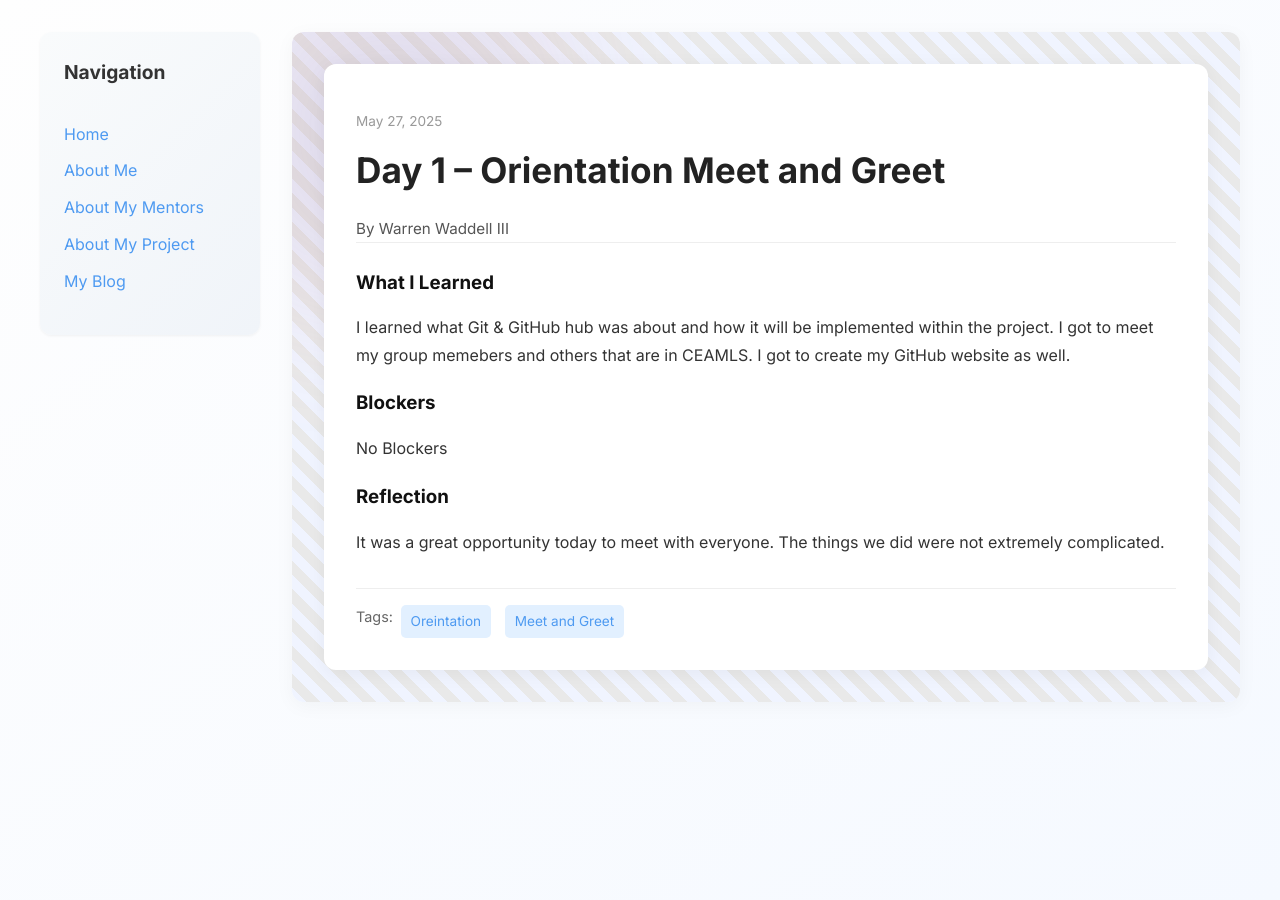
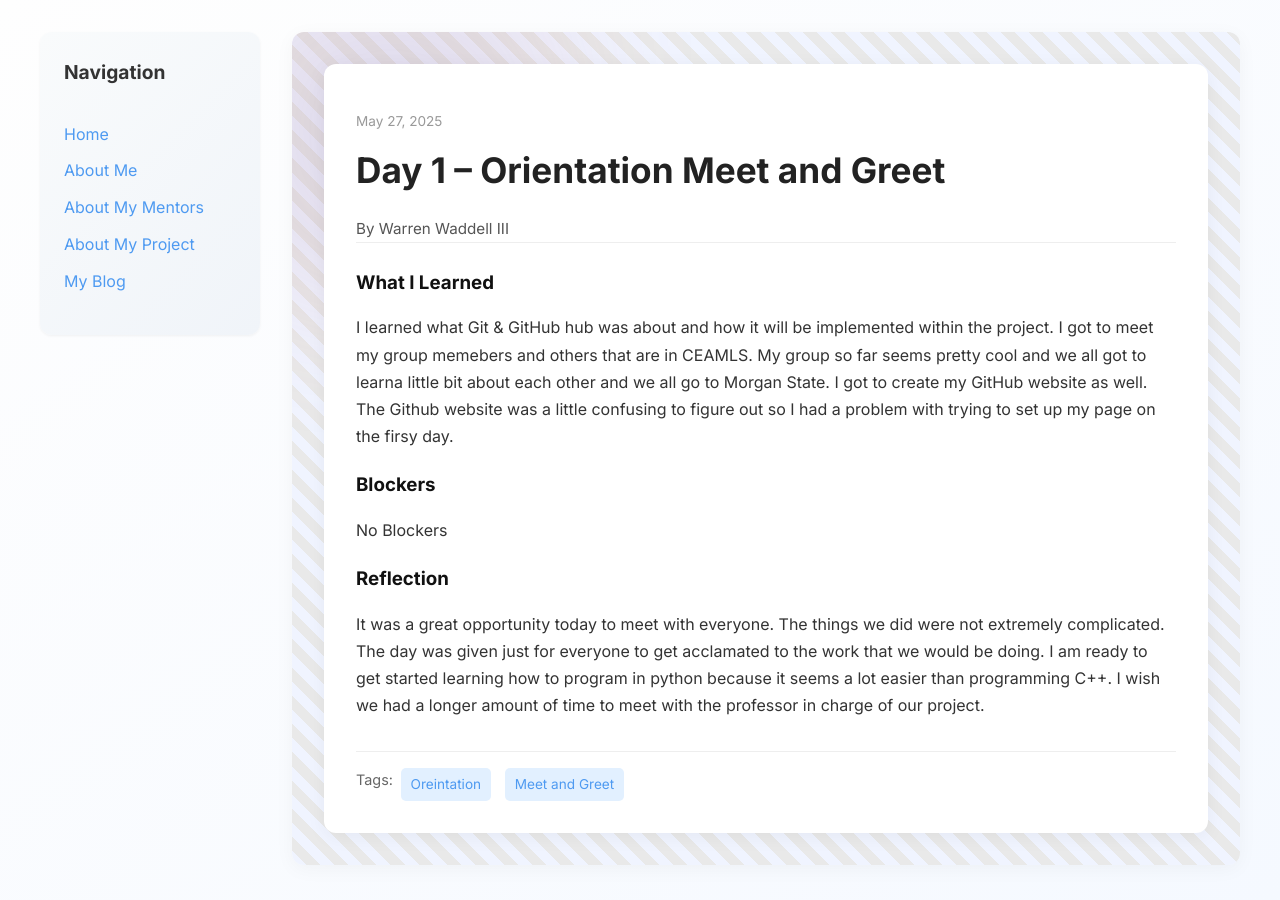
Before and after one commit to Waddelltre3/Waddelltre3.github.io, a Jekyll site: the page built from _posts/2025-05-27-day-1.md, in a window 1280 px wide. Built offline with Jekyll 4.4.1, drawn with Linux system fonts in a browser that asks for light colours.

Commit message:
Update 2025-05-27-day-1.md

```diff
--- a/_posts/2025-05-27-day-1.md
+++ b/_posts/2025-05-27-day-1.md
@@ -7,11 +7,11 @@ permalink: /day1.html
 tags: ["Oreintation", "Meet and Greet"]
 
 what_i_learned: |
-  I learned what Git & GitHub hub was about and how it will be implemented within the project. I got to meet my group memebers and others that are in CEAMLS. I got to create my GitHub website as well.
+  I learned what Git & GitHub hub was about and how it will be implemented within the project. I got to meet my group memebers and others that are in CEAMLS. My group so far seems pretty cool and we all got to learna little bit about each other and we all go to Morgan State. I got to create my GitHub website as well. The Github website was a little confusing to figure out so I had a problem with trying to set up my page on the firsy day.
 
 blockers: |
   No Blockers
 
 reflection: |
-  It was a great opportunity today to meet with everyone. The things we did were not extremely complicated.
+  It was a great opportunity today to meet with everyone. The things we did were not extremely complicated. The day was given just for everyone to get acclamated to the work that we would be doing. I am ready to get started learning how to program in python because it seems a lot easier than programming C++. I wish we had a longer amount of time to meet with the professor in charge of our project.
 ---
```
